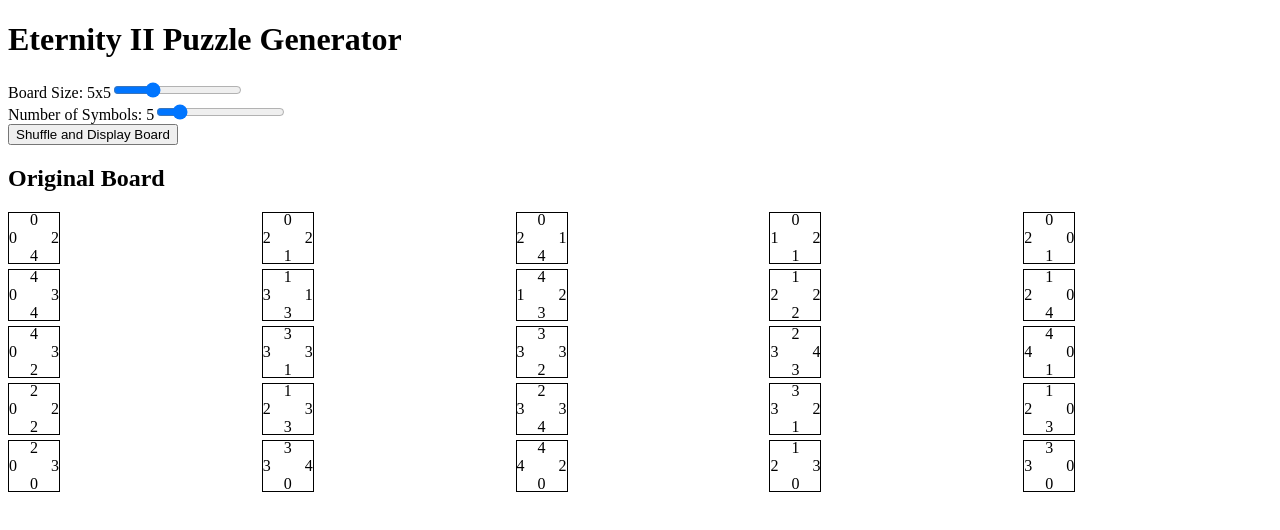
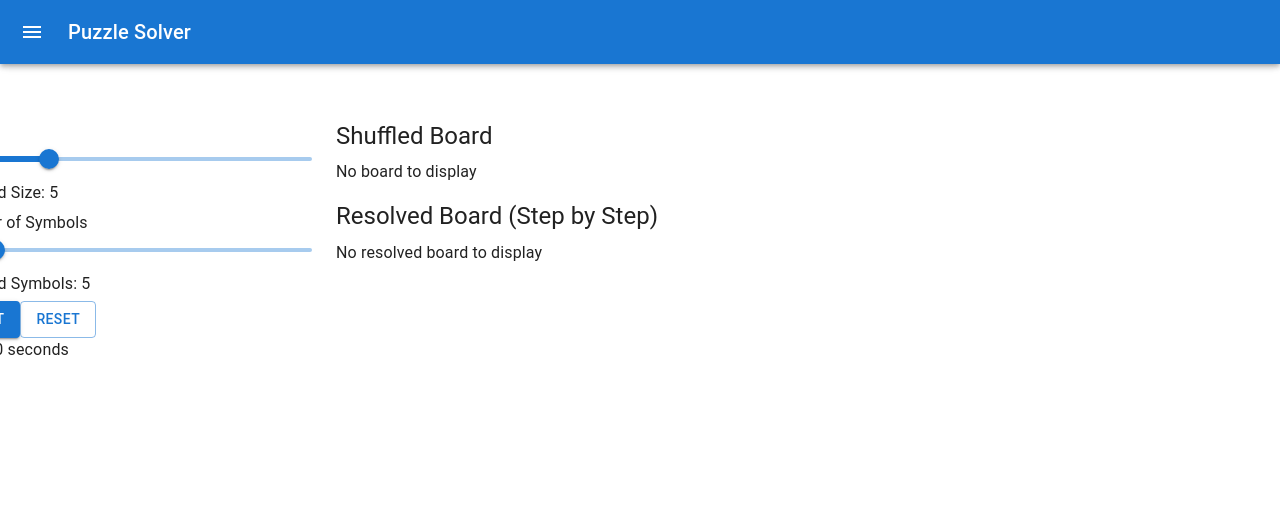
Before and after one commit to StartUpNationLabs/eternity2, a React (Vite) app in the folder react-frontend/: page / in a window 1280 px wide. Shown: the top 530 px of the page. Built offline with nearby package versions, Linux system fonts and the light colour scheme.

Commit message:
Improved css

```diff
--- a/react-frontend/src/Dashboard.tsx
+++ b/react-frontend/src/Dashboard.tsx
@@ -1,178 +1,248 @@
-import * as React from 'react';
-import { styled, createTheme, ThemeProvider } from '@mui/material/styles';
-import CssBaseline from '@mui/material/CssBaseline';
-import MuiDrawer from '@mui/material/Drawer';
-import Box from '@mui/material/Box';
-import MuiAppBar, { AppBarProps as MuiAppBarProps } from '@mui/material/AppBar';
-import Toolbar from '@mui/material/Toolbar';
-import List from '@mui/material/List';
-import Typography from '@mui/material/Typography';
-import Divider from '@mui/material/Divider';
-import IconButton from '@mui/material/IconButton';
-import Badge from '@mui/material/Badge';
-import Container from '@mui/material/Container';
-import Grid from '@mui/material/Grid';
-import Paper from '@mui/material/Paper';
-import Link from '@mui/material/Link';
+import React, { useState, useEffect } from 'react';
+import { styled, ThemeProvider, createTheme } from '@mui/material/styles';
+import { CssBaseline, Box, Container, Grid, Slider, Button, Typography, AppBar, Toolbar, IconButton } from '@mui/material';
 import MenuIcon from '@mui/icons-material/Menu';
 import ChevronLeftIcon from '@mui/icons-material/ChevronLeft';
-import NotificationsIcon from '@mui/icons-material/Notifications';
-import { mainListItems, secondaryListItems } from './listItems';
-import App from "./App.tsx";
+import Piece from './Piece';
+import {createBoard, PieceData, rotatePiece, shuffleAndRotateBoard} from "./logic.tsx";
+import {GrpcWebFetchTransport} from "@protobuf-ts/grpcweb-transport";
+import {SolverClient} from "./proto/solver/v1/solver.client.ts";
 
-function Copyright(props: any) {
-    return (
-        <Typography variant="body2" color="text.secondary" align="center" {...props}>
-            {'Copyright © '}
-            <Link color="inherit" href="https://mui.com/">
-                Your Website
-            </Link>{' '}
-            {new Date().getFullYear()}
-            {'.'}
-        </Typography>
-    );
-}
+const drawerWidth = 240;
 
-const drawerWidth: number = 240;
+const Main = styled('main', { shouldForwardProp: prop => prop !== 'open' })(({ theme, open }) => ({
+    flexGrow: 1,
+    padding: theme.spacing(3),
+    transition: theme.transitions.create('margin', {
+        easing: theme.transitions.easing.sharp,
+        duration: theme.transitions.duration.leavingScreen,
+    }),
+    marginLeft: `-${drawerWidth}px`,
+    ...(open && {
+        transition: theme.transitions.create('margin', {
+            easing: theme.transitions.easing.easeOut,
+            duration: theme.transitions.duration.enteringScreen,
+        }),
+        marginLeft: 0,
+    }),
+}));
 
-interface AppBarProps extends MuiAppBarProps {
-    open?: boolean;
-}
-
-const AppBar = styled(MuiAppBar, {
-    shouldForwardProp: (prop) => prop !== 'open',
-})<AppBarProps>(({ theme, open }) => ({
-    zIndex: theme.zIndex.drawer + 1,
-    transition: theme.transitions.create(['width', 'margin'], {
+const AppBarDrawer = styled(AppBar, { shouldForwardProp: prop => prop !== 'open' })(({ theme, open }) => ({
+    transition: theme.transitions.create(['margin', 'width'], {
         easing: theme.transitions.easing.sharp,
         duration: theme.transitions.duration.leavingScreen,
     }),
     ...(open && {
-        marginLeft: drawerWidth,
         width: `calc(100% - ${drawerWidth}px)`,
-        transition: theme.transitions.create(['width', 'margin'], {
-            easing: theme.transitions.easing.sharp,
+        marginLeft: `${drawerWidth}px`,
+        transition: theme.transitions.create(['margin', 'width'], {
+            easing: theme.transitions.easing.easeOut,
             duration: theme.transitions.duration.enteringScreen,
         }),
     }),
 }));
 
-const Drawer = styled(MuiDrawer, { shouldForwardProp: (prop) => prop !== 'open' })(
-    ({ theme, open }) => ({
-        '& .MuiDrawer-paper': {
-            position: 'relative',
-            whiteSpace: 'nowrap',
-            width: drawerWidth,
-            transition: theme.transitions.create('width', {
-                easing: theme.transitions.easing.sharp,
-                duration: theme.transitions.duration.enteringScreen,
-            }),
-            boxSizing: 'border-box',
-            ...(!open && {
-                overflowX: 'hidden',
-                transition: theme.transitions.create('width', {
-                    easing: theme.transitions.easing.sharp,
-                    duration: theme.transitions.duration.leavingScreen,
-                }),
-                width: theme.spacing(7),
-                [theme.breakpoints.up('sm')]: {
-                    width: theme.spacing(9),
-                },
-            }),
-        },
-    }),
-);
-
+const DrawerHeader = styled('div')(({ theme }) => ({
+    display: 'flex',
+    alignItems: 'center',
+    padding: theme.spacing(0, 1),
+    ...theme.mixins.toolbar,
+    justifyContent: 'flex-end',
+}));
 
 const defaultTheme = createTheme();
 
 export default function Dashboard() {
-    const [open, setOpen] = React.useState(true);
-    const toggleDrawer = () => {
-        setOpen(!open);
+    const [open, setOpen] = useState(false);
+    const [size, setSize] = useState(5);
+    const [symbols, setSymbols] = useState(5);
+    const [timer, setTimer] = useState(0);
+    const [timerActive, setTimerActive] = useState(false);
+    const [board, setBoard] = useState<PieceData[][]>([]);
+    const [shuffledBoard, setShuffledBoard] = useState<PieceData[][]>([]);
+    const [resolvedBoard, setResolvedBoard] = useState<PieceData[][]>([]); // New state for the resolved board
+    const [shouldResolve, setShouldResolve] = useState(false); // Nouvel état pour contrôler le lancement de la résolution
+
+
+    useEffect(() => {
+        const newBoard = createBoard(size, symbols);
+        setBoard(newBoard);
+    }, [size, symbols]);
+
+    useEffect(() => {
+        if (shouldResolve) {
+            resolveAndDisplayBoard();
+        }
+    }, [shouldResolve]);
+    useEffect(() => {
+        if (timerActive) {
+            const interval = setInterval(() => setTimer(prev => prev + 1), 1000);
+            return () => clearInterval(interval);
+        }
+    }, [timerActive]);
+
+    const handleDrawerOpen = () => {
+        setOpen(true);
+    };
+    const resolveAndDisplayBoard = async () => {
+        setTimerActive(true);
+        const transport = new GrpcWebFetchTransport({
+            baseUrl: "http://vmpx15.polytech.hs.ozeliurs.com:50052",
+            format: "binary",
+        });
+        const solverClient = new SolverClient(transport);
+        const pieces = shuffledBoard.flat().map(({ top, right, bottom, left }) => ({
+            top: top === "0".repeat(16) ? 65535 : parseInt(top, 2),
+            right: right === "0".repeat(16) ? 65535 : parseInt(right, 2),
+            bottom: bottom === "0".repeat(16) ? 65535 : parseInt(bottom, 2),
+            left: left === "0".repeat(16) ? 65535 : parseInt(left, 2),
+        }));
+
+        const stream = solverClient.solveStepByStep({
+            pieces: pieces,
+            threads: 4,
+            hashThreshold: 4,
+            waitTime: 1,
+        });
+        for await (const message of stream.responses) {
+            console.log("Message de résolution reçu:", message);
+            const resolvedPieces = message.rotatedPieces.map(({ piece, rotation }) => {
+                let rotatedPiece = {
+                    top: piece.top === 65535 ? "0000000000000000" : piece.top.toString(2).padStart(16, '0'),
+                    right: piece.right === 65535 ? "0000000000000000" : piece.right.toString(2).padStart(16, '0'),
+                    bottom: piece.bottom === 65535 ? "0000000000000000" : piece.bottom.toString(2).padStart(16, '0'),
+                    left: piece.left === 65535 ? "0000000000000000" : piece.left.toString(2).padStart(16, '0'),
+                };
+                rotatedPiece = rotatePiece(rotatedPiece, rotation);
+
+                return rotatedPiece;
+            });
+
+            setResolvedBoard(resolvedPieces.reduce((acc, curr, index) => {
+                const row = Math.floor(index / size);
+                if (!acc[row]) acc[row] = [];
+                acc[row].push(curr);
+                return acc;
+            }, []));
+        }
+        setTimerActive(false)
+    };
+
+    const handleDrawerClose = () => {
+        setOpen(false);
+    };
+
+    const handleStart = async () => {
+        setShouldResolve(false);
+
+        const generatedBoard = createBoard(size, symbols);
+        setBoard(generatedBoard);
+
+        const shuffled = shuffleAndRotateBoard([...generatedBoard]);
+        setShuffledBoard(shuffled);
+        setTimeout(() => {
+            setShouldResolve(true);
+        }, 1000);
+    };
+
+
+    const handleReset = () => {
+        setTimer(0);
+        setTimerActive(false);
+        setShouldResolve(false);
+        setBoard([]);
+        setShuffledBoard([]);
+        setResolvedBoard([]);
     };
 
     return (
         <ThemeProvider theme={defaultTheme}>
             <Box sx={{ display: 'flex' }}>
                 <CssBaseline />
-                <AppBar position="absolute" open={open}>
-                    <Toolbar
-                        sx={{
-                            pr: '24px', // keep right padding when drawer closed
-                        }}
-                    >
-                        <IconButton
-                            edge="start"
-                            color="inherit"
-                            aria-label="open drawer"
-                            onClick={toggleDrawer}
-                            sx={{
-                                marginRight: '36px',
-                                ...(open && { display: 'none' }),
-                            }}
-                        >
+                <AppBarDrawer position="fixed" open={open}>
+                    <Toolbar>
+                        <IconButton color="inherit" aria-label="open drawer" onClick={handleDrawerOpen} edge="start" sx={{ mr: 2, ...(open && { display: 'none' }) }}>
                             <MenuIcon />
                         </IconButton>
-                        <Typography
-                            component="h1"
-                            variant="h6"
-                            color="inherit"
-                            noWrap
-                            sx={{ flexGrow: 1 }}
-                        >
-                            Eternity Solver
+                        <Typography variant="h6" noWrap component="div">
+                            Puzzle Solver
                         </Typography>
-                        <IconButton color="inherit">
-                            <Badge badgeContent={4} color="secondary">
-                                <NotificationsIcon />
-                            </Badge>
-                        </IconButton>
                     </Toolbar>
-                </AppBar>
-                <Drawer variant="permanent" open={open}>
-                    <Toolbar
-                        sx={{
-                            display: 'flex',
-                            alignItems: 'center',
-                            justifyContent: 'flex-end',
-                            px: [1],
-                        }}
-                    >
-                        <IconButton onClick={toggleDrawer}>
+                </AppBarDrawer>
+                <Main open={open}>
+                    <DrawerHeader>
+                        <IconButton onClick={handleDrawerClose}>
                             <ChevronLeftIcon />
                         </IconButton>
-                    </Toolbar>
-                    <Divider />
-                    <List component="nav">
-                        {mainListItems}
-                        <Divider sx={{ my: 1 }} />
-                        {secondaryListItems}
-                    </List>
-                </Drawer>
-                <Box
-                    component="main"
-                    sx={{
-                        backgroundColor: (theme) =>
-                            theme.palette.mode === 'light'
-                                ? theme.palette.grey[100]
-                                : theme.palette.grey[900],
-                        flexGrow: 1,
-                        height: '100vh',
-                        overflow: 'auto',
-                    }}
-                >
-                    <Toolbar />
+                    </DrawerHeader>
                     <Container maxWidth="lg" sx={{ mt: 4, mb: 4 }}>
                         <Grid container spacing={3}>
-                            <Grid item xs={12} md={8} lg={9}>
-                                <Box>
-                                    <App/>
-                                </Box>
+                            <Grid item xs={12} md={4}>
+                                <Typography>Size</Typography>
+                                <Slider
+                                    value={size}
+                                    onChange={(e, newVal) => setSize(newVal)}
+                                    aria-labelledby="input-slider"
+                                    min={3}
+                                    max={10}
+                                />
+                                <Typography gutterBottom>Selected Size: {size}</Typography> {/* Affiche la valeur de la taille sélectionnée */}
+
+                                <Typography>Number of Symbols</Typography>
+                                <Slider
+                                    value={symbols}
+                                    onChange={(e, newVal) => setSymbols(newVal)}
+                                    aria-labelledby="input-slider"
+                                    min={1}
+                                    max={30}
+                                />
+                                <Typography gutterBottom>Selected Symbols: {symbols}</Typography> {/* Affiche la valeur des symboles sélectionnés */}
+
+                                <Button onClick={handleStart} variant="contained">Start</Button>
+                                <Button onClick={handleReset} variant="outlined">Reset</Button>
+                                <Typography>Timer: {timer} seconds</Typography>
+                            </Grid>
+                            <Grid item xs={12} md={8}>
+                                <Grid item xs={12} md={8}>
+                                    <Typography variant="h5" gutterBottom component="div">
+                                        Shuffled Board
+                                    </Typography>
+                                    <Box sx={{ marginBottom: 2 }}>
+                                        {shuffledBoard.length > 0 ? (
+                                            shuffledBoard.map((row, rowIndex) => (
+                                                <Box key={rowIndex} sx={{ display: 'flex' }}>
+                                                    {row.map((piece, pieceIndex) => (
+                                                        <Piece key={`shuffled-${rowIndex}-${pieceIndex}`} piece={piece} />
+                                                    ))}
+                                                </Box>
+                                            ))
+                                        ) : (
+                                            <Typography>No board to display</Typography>
+                                        )}
+                                    </Box>
+
+                                    <Typography variant="h5" gutterBottom component="div">
+                                        Resolved Board (Step by Step)
+                                    </Typography>
+                                    <Box>
+                                        {resolvedBoard.length > 0 ? (
+                                            resolvedBoard.map((row, rowIndex) => (
+                                                <Box key={rowIndex} sx={{ display: 'flex' }}>
+                                                    {row.map((piece, pieceIndex) => (
+                                                        <Piece key={`resolved-${rowIndex}-${pieceIndex}`} piece={piece} />
+                                                    ))}
+                                                </Box>
+                                            ))
+                                        ) : (
+                                            <Typography>No resolved board to display</Typography>
+                                        )}
+                                    </Box>
+                                </Grid>
+
                             </Grid>
                         </Grid>
                     </Container>
-                </Box>
+                </Main>
             </Box>
         </ThemeProvider>
     );
--- a/react-frontend/src/main.tsx
+++ b/react-frontend/src/main.tsx
@@ -2,9 +2,10 @@ import React from 'react'
 import ReactDOM from 'react-dom/client'
 
 import App from "./App.tsx";
+import Dashboard from "./Dashboard.tsx";
 
 ReactDOM.createRoot(document.getElementById('root')!).render(
     <React.StrictMode>
-        <App/>
+        <Dashboard/>
     </React.StrictMode>,
 )
```
